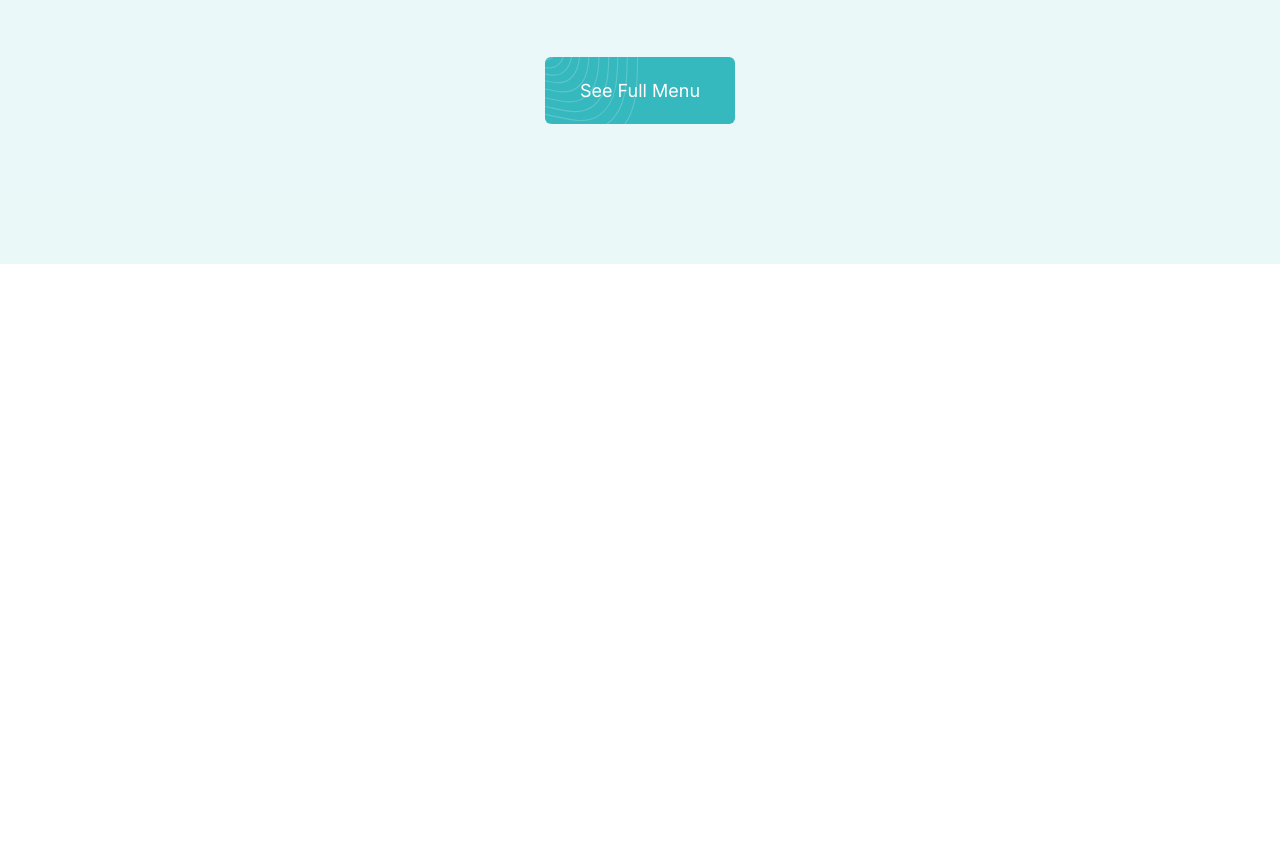
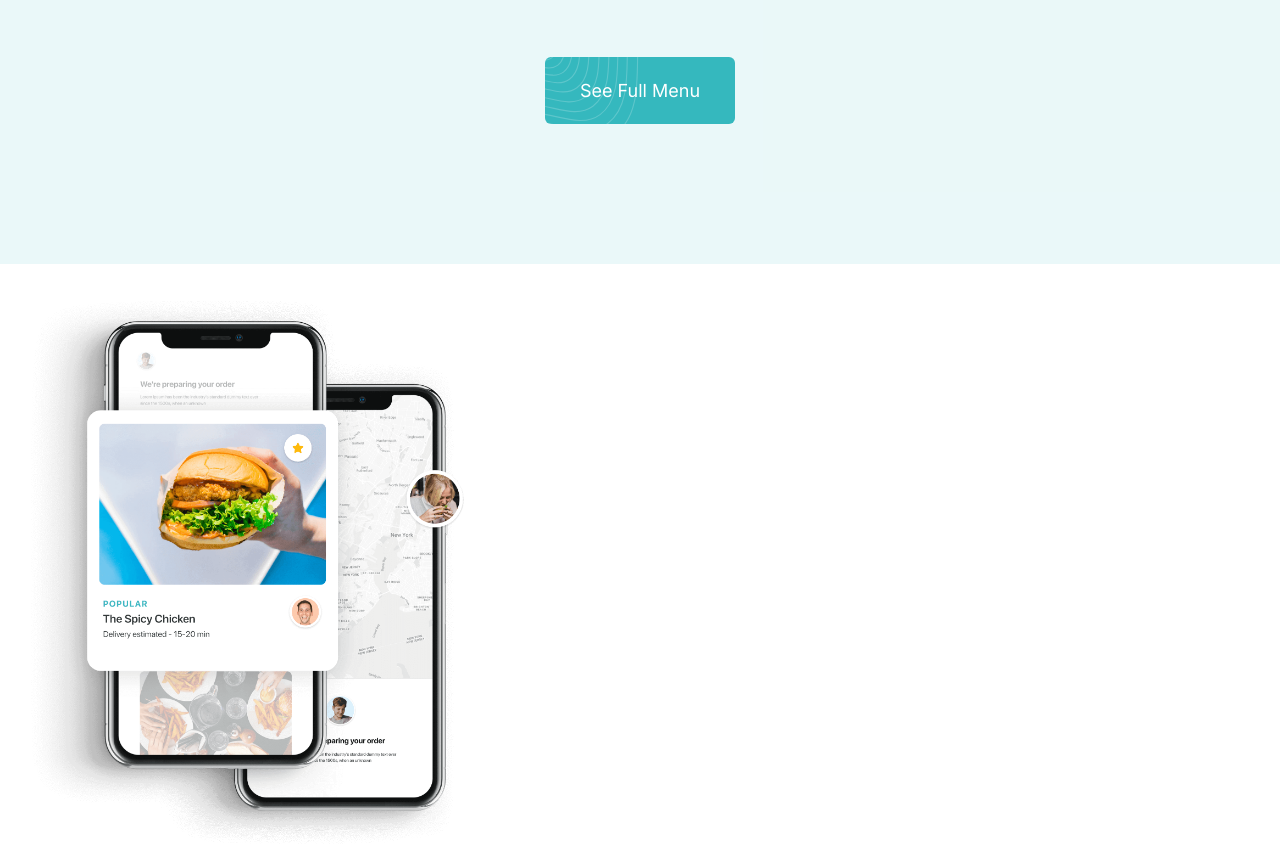
Before and after one commit to frontend-tester02/fast-food-chomp, a plain HTML site: page index.html in a window 1280 px wide. Shown: the part 4381-5237 px from the top of the page. Before the commit the page ends 4645 px from the top, so only its background shows below. Drawn offline with Linux system fonts and the light colour scheme.

Commit message:
Add checkout section

```diff
--- a/index.html
+++ b/index.html
@@ -470,6 +470,7 @@
     </section>
 
 
+          <img class="checkout__img" src="img/checkout-img.png" alt="Checkout image" width="578" height="586">
   </main>
 
 
```
